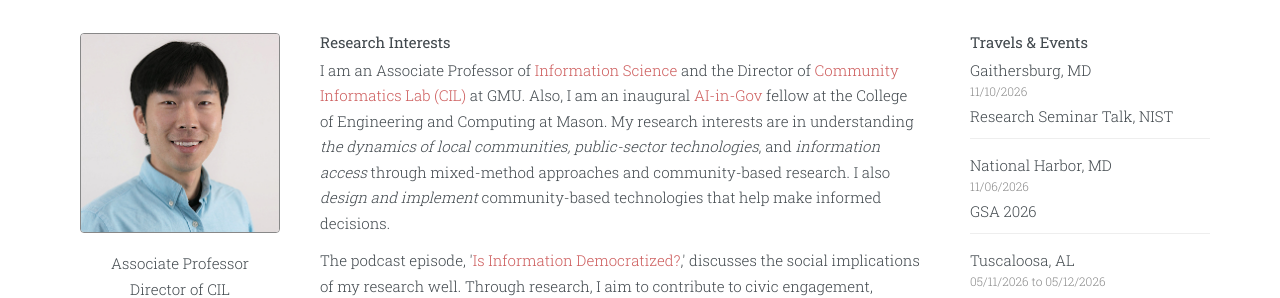
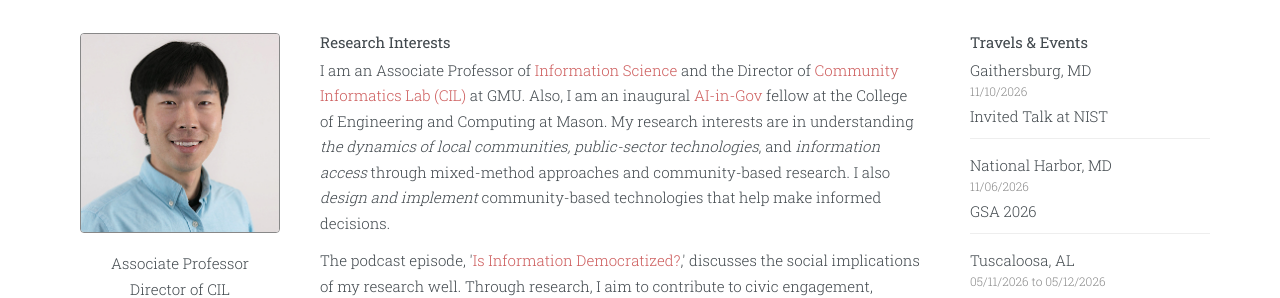
Before and after one commit to myeong/myeong.github.io, a Jekyll site: the page built from index.html, in a window 1280 px wide and 900 px high. Shown: the part 128-426 px from the top of the window. Built offline with Jekyll 4.4.1, drawn with Linux system fonts in a browser that asks for light colours.

Commit message:
Retitle NIST travel entry to Invited Talk at NIST
Co-Authored-By: Claude Opus 5.5 <noreply@anthropic.com>

```diff
--- a/_data/travels.yml
+++ b/_data/travels.yml
@@ -1,6 +1,6 @@
 - city: "Gaithersburg, MD"
   date: "11/10/2026"
-  title: "Research Seminar Talk, NIST"
+  title: "Invited Talk at NIST"
 
 - city: "National Harbor, MD"
   date: "11/06/2026"
```
